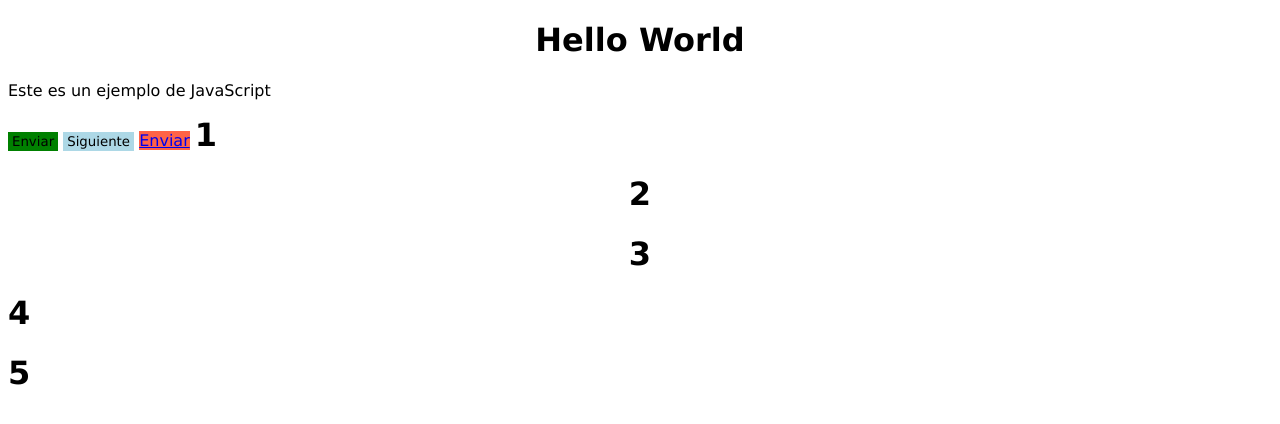
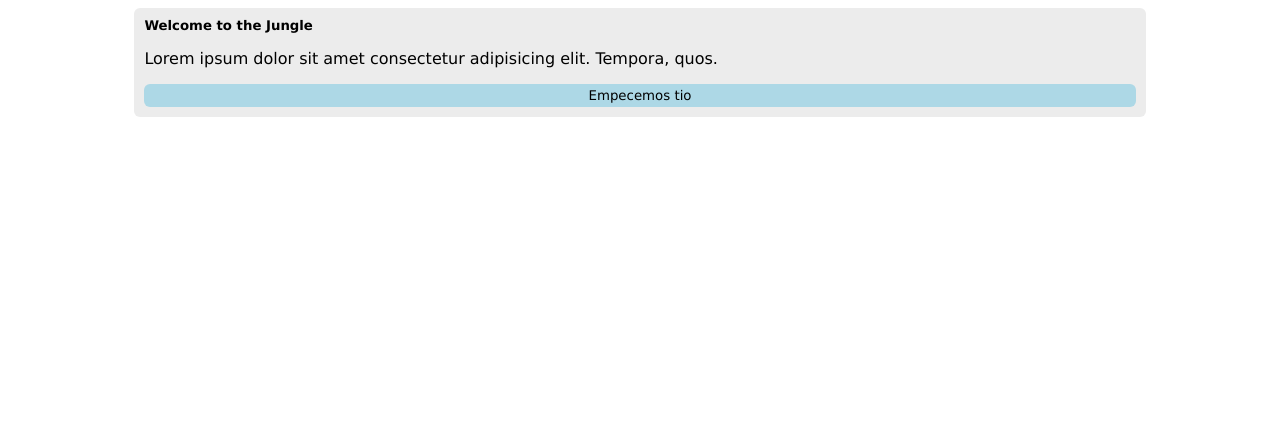
Before and after one commit to noecortez/js-basico, a plain HTML site: page index.html in a window 1280 px wide. Drawn offline with Linux system fonts and the light colour scheme.

Commit message:
Agrega un encabezado bonito
Modifica la clase .btn y tambien elimina la estructura en html de ejemplo

```diff
--- a/app.js
+++ b/app.js
@@ -1,2 +1 @@
-alert('Bienvenido a mi pagina web');
 console.log('Hola, desde la consola');
--- a/index.html
+++ b/index.html
@@ -9,17 +9,18 @@
 		<link rel="stylesheet" href="style.css" />
 	</head>
 	<body>
-		<h1>Hello World</h1>
-		<p>Este es un ejemplo de JavaScript</p>
-		<button type="submit" class="btn btn-verde" >Enviar</button>
-		<button type="submit" class="btn btn-celeste" >Siguiente</button>
-		<a href="#" id="enlace" class="text-right">Enviar</a>
+		<div class="container">
+			<!-- Encabezado bonito -->
+			<header class="card">
+				<div class="card-content">
+					<h5 class="card-title">Welcome to the Jungle</h5>
+					<p>Lorem ipsum dolor sit amet consectetur adipisicing elit. Tempora, quos.</p>
+					<button class="btn btn-celeste">Empecemos tio</button>
+				</div>
+			</header>
+		</div>
 
-		<h1 class="d-inline">1</h1>
-		<h1>2</h1>
-		<h1>3</h1>
-		<h1 class="text-left">4</h1>
-		<h1 class="text-left">5</h1>
+
 		<!-- Referenciando mis scripts (logica programacion) -->
 		<script src="app.js"></script>
 	</body>
--- a/style.css
+++ b/style.css
@@ -4,6 +4,26 @@
 
 h1 {
 	text-align: center;
+}
+
+.container {
+	width: 80%;
+	margin: 0 auto;
+}
+
+.card {
+	background-color: rgb(236, 236, 236);
+	border-radius: 6px;
+}
+
+.card-title {
+	margin: 0;
+}
+
+.card-content {
+	padding: 10px;
+	display: flex;
+	flex-direction: column;
 }
 
 .text-left{
@@ -31,7 +51,8 @@ h1 {
 	background-color: transparent;
 	border: none;
 	cursor: pointer;
-	padding: 2px 4px;
+	padding: 4px 8px;
+	border-radius: 6px;
 }
 
 .btn-verde{
```
